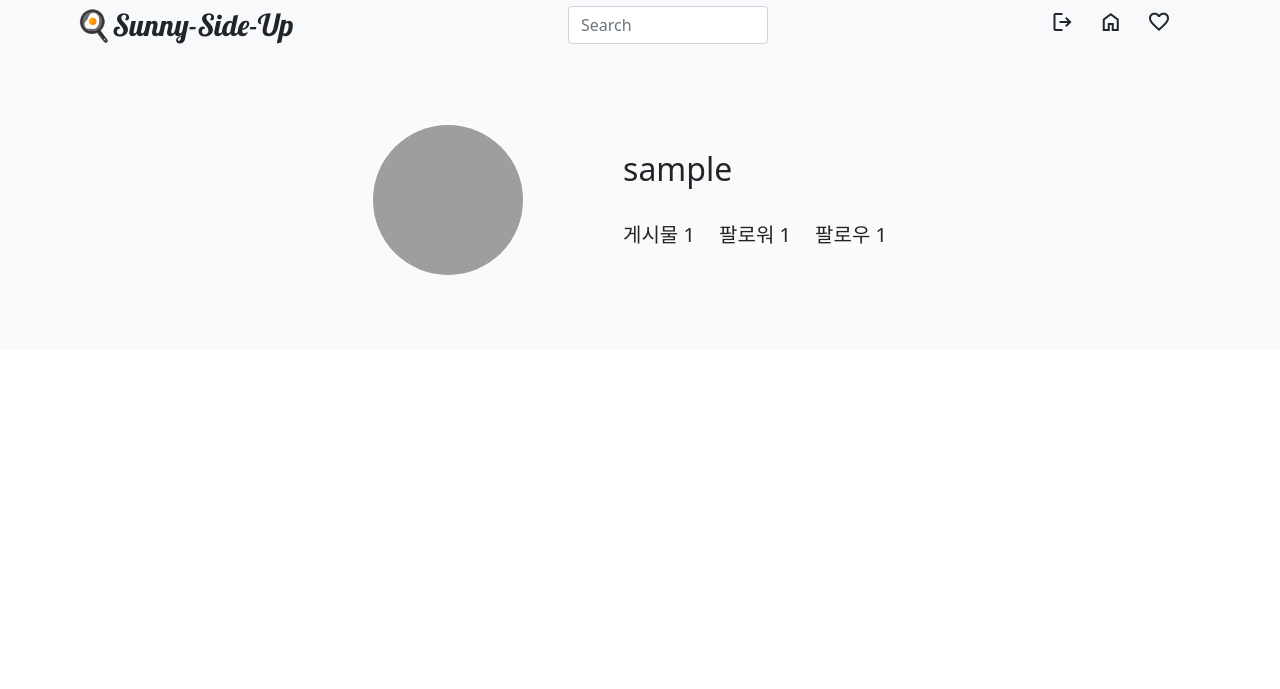
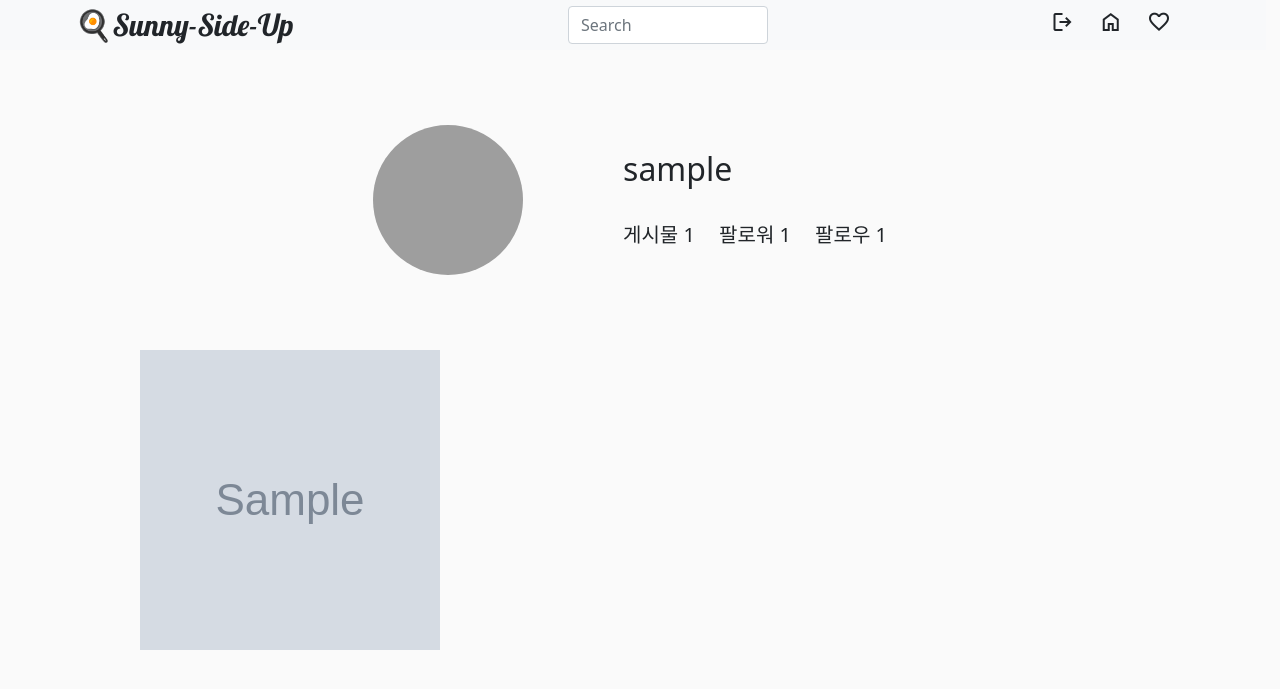
Before and after one commit to kbm1933/SUNNY-SIDE-UP, a Django app: page /user/my-profile/1 in a window 1280 px wide. Shown: the top 689 px of the page. Run offline with Django 4.2, Linux system fonts and the light colour scheme; a user stored in the database is signed in; tables that the repository leaves empty hold one stand-in row (values such as "Sample post"); grey boxes marked "Sample" are stand-in pictures; grey boxes are pictures that could not be loaded.

Commit message:
프로필 페이지 사진기능 수정

```diff
--- a/templates/base.html
+++ b/templates/base.html
@@ -21,7 +21,11 @@
             rel="stylesheet">
 
         <style>
-            . * {}
+
+            body{
+                background-color: #FAFAFA;
+            }
+
 
             .hyperlink {
                 text-decoration-line: none;
--- a/templates/user/profile.html
+++ b/templates/user/profile.html
@@ -20,6 +20,10 @@
 
         <title>🍳Sunny-Side-Up Sign-Up</title>
         <style>
+            body{
+                background-color: #FAFAFA;
+            }
+
             .headlight {
                 font-size: 30px;
                 font-family: 'Lobster', cursive;
@@ -125,9 +129,7 @@
             <div class="content_field">
                 <div class="feed_box">
                     {% for con in content %}
-                    {% for photo in con.photo_set.all %}
-                    <img class="feed_img" src='{{ photo.image.url }}'><br>
-                    {% endfor %}
+                    <img class="feed_img" src='{{ con.image.url }}'><br>
                     {% endfor %}
                 </div>
             </div>
```
